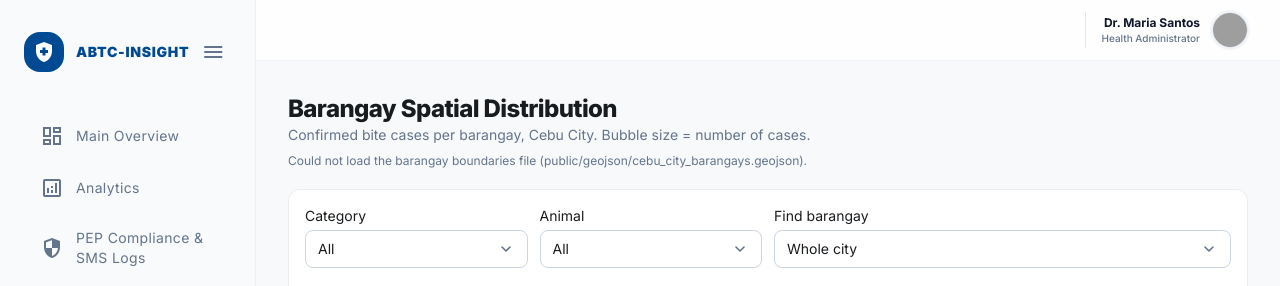
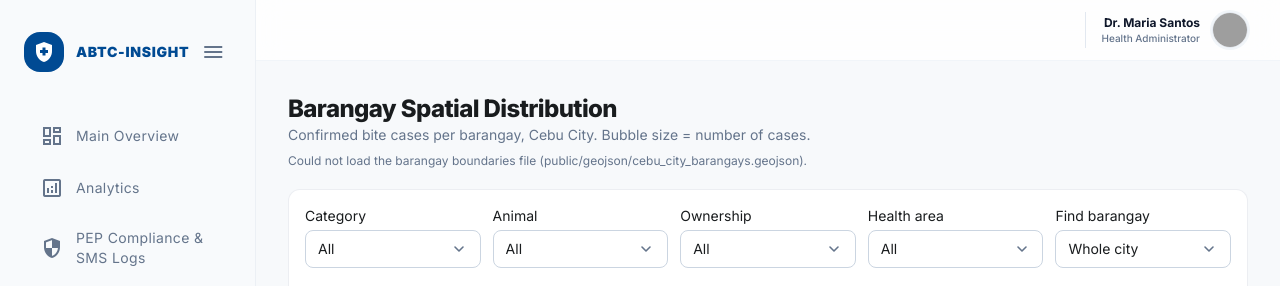
Before and after one commit to Walkee23/abtc-insight_MainProject, a Laravel app: template resources/views/admin/gis_map.blade.php in a window 1280 px wide. Shown: the top 286 px of the page. Run offline with Laravel 12, Linux system fonts and the light colour scheme; the template is opened without the code that fills it, so the values that code supplies are empty; parts of the project's set-up code (start-up, migrations or seed data) failed here and were passed over; some libraries are stand-ins or nearby versions; grey boxes are pictures that could not be loaded.

Commit message:
Add GIS ownership and area filters
Adds ownership and health-area filters, health-area map styling and legend, and a barangay detail card with ownership totals.

```diff
--- a/resources/views/admin/gis_map.blade.php
+++ b/resources/views/admin/gis_map.blade.php
@@ -142,7 +142,7 @@
             <!-- Filters -->
             <form id="filters" class="bg-white rounded-xl border border-outline-variant/30 p-4 text-sm" onsubmit="return false">
                 <input type="hidden" name="from"><input type="hidden" name="to">
-                <div class="grid gap-3 grid-cols-2 md:grid-cols-4 items-end">
+                <div class="grid gap-3 grid-cols-2 md:grid-cols-5 items-end">
                     <label class="block">Category
                         <select name="category" class="mt-1 w-full rounded-lg border-slate-300 text-sm">
                             <option value="">All</option><option>I</option><option>II</option><option>III</option>
@@ -151,7 +151,18 @@
                         <select name="animal" class="mt-1 w-full rounded-lg border-slate-300 text-sm">
                             <option value="">All</option><option value="dog">Dogs</option><option value="cat">Cats</option><option value="others">Others</option>
                         </select></label>
-                    <label class="block md:col-span-2">Find barangay
+                        <label class="block">Ownership
+                            <select name="ownership" class="mt-1 w-full rounded-lg border-slate-300 text-sm">
+                                <option value="">All</option><option value="pet">Pet</option><option value="stray">Stray</option>
+                            </select></label>
+                        <label class="block">Health area
+                            <select name="health_area" id="healthArea" class="mt-1 w-full rounded-lg border-slate-300 text-sm">
+                                <option value="">All</option>
+                                <option value="central">Central</option><option value="east">East</option>
+                                <option value="north">North</option><option value="south">South</option>
+                                <option value="west">West</option>
+                            </select></label>
+                    <label class="block">Find barangay
                         <select id="brgySelect" class="mt-1 w-full rounded-lg border-slate-300 text-sm"><option value="">Whole city</option></select></label>
                 </div>
 
@@ -194,16 +205,48 @@
                 <div class="bg-white rounded-xl border border-outline-variant/30 p-4"><p class="text-xs uppercase text-slate-500">Category III</p><p id="sCat3" class="text-2xl font-extrabold text-red-700">0</p></div>
             </div>
 
+            <div id="areaLegend" class="hidden flex flex-wrap items-center gap-4 text-xs text-slate-600">
+                <span class="font-semibold">Health areas:</span>
+                <span class="flex items-center gap-1"><i class="inline-block w-3 h-3 rounded-sm" style="background:#3b82f6;opacity:.4"></i>Central</span>
+                <span class="flex items-center gap-1"><i class="inline-block w-3 h-3 rounded-sm" style="background:#ef4444;opacity:.4"></i>East</span>
+                <span class="flex items-center gap-1"><i class="inline-block w-3 h-3 rounded-sm" style="background:#eab308;opacity:.4"></i>North</span>
+                <span class="flex items-center gap-1"><i class="inline-block w-3 h-3 rounded-sm" style="background:#a855f7;opacity:.4"></i>South</span>
+                <span class="flex items-center gap-1"><i class="inline-block w-3 h-3 rounded-sm" style="background:#f97316;opacity:.4"></i>West</span>
+            </div>
+
             <div id="unmapped" class="hidden rounded-lg bg-amber-50 border border-amber-200 text-amber-900 px-4 py-3 text-sm"></div>
 
             <div class="grid lg:grid-cols-[1fr_300px] gap-5">
                 <div class="bg-surface-container-lowest rounded-xl shadow-lg border border-outline-variant/10 p-4">
                     <div id="gisMap" class="w-full h-[640px] rounded-lg z-10 border border-outline-variant/20"></div>
                 </div>
-                <div class="bg-white rounded-xl border border-outline-variant/30 p-4 h-fit">
-                    <h3 class="font-bold mb-2">Top barangays</h3>
-                    <ol id="topList" class="text-sm space-y-1"></ol>
-                </div>
+                       <div class="flex flex-col gap-5">
+
+                            <!-- Top barangays (stays on top) -->
+                            <div class="bg-white rounded-xl border border-outline-variant/30 p-4 h-fit">
+                                <h3 class="font-bold mb-2">Top barangays</h3>
+                                <ol id="topList" class="text-sm space-y-1"></ol>
+                            </div>
+
+                            <!-- NEW: detail card, bottom right (hidden until a barangay is clicked) -->
+                            <div id="brgyDetail" class="hidden bg-white rounded-xl border border-outline-variant/30 p-4 h-fit">
+                                <div class="flex items-start justify-between gap-2">
+                                    <div>
+                                        <h3 id="bdName" class="font-bold">Barangay</h3>
+                                        <p id="bdArea" class="text-xs text-slate-500"></p>
+                                    </div>
+                                    <button type="button" id="bdClose" class="text-slate-400 hover:text-slate-700 text-lg leading-none" aria-label="Close">&times;</button>
+                                </div>
+                                <p class="mt-3 text-xs uppercase text-slate-500">Total cases</p>
+                                <p id="bdTotal" class="text-2xl font-extrabold text-primary">0</p>
+                                <p class="mt-3 text-xs uppercase text-slate-500">Incidents by animal ownership</p>
+                                <div class="mt-1 grid grid-cols-2 gap-2">
+                                    <div class="rounded-lg bg-slate-50 p-2"><p class="text-xs text-slate-500">Pets</p><p id="bdPet" class="text-xl font-bold">0</p></div>
+                                    <div class="rounded-lg bg-slate-50 p-2"><p class="text-xs text-slate-500">Strays</p><p id="bdStray" class="text-xl font-bold">0</p></div>
+                                </div>
+                            </div>
+
+                        </div>
             </div>
         </div>
     </div>
@@ -226,7 +269,11 @@
         L.tileLayer('https://{s}.tile.openstreetmap.org/{z}/{x}/{y}.png', { attribution: '© OpenStreetMap contributors' }).addTo(map);
         const bubbles = L.layerGroup().addTo(map);
         const layers = {};   // normalized name -> { name, layer }
-        let timer, lastAgg = {};
+        let timer, lastAgg = {}, selectedKey = null;
+        const BUBBLE_RADIUS = 8;
+        const AREA_KEY = { central: 'CENTRAL HEALTH AREA', east: 'EAST HEALTH AREA', north: 'NORTH HEALTH AREA', south: 'SOUTH HEALTH AREA', west: 'WEST HEALTH AREA' };
+        const areaByKey = {};
+        Object.entries(window.HEALTH_AREAS || {}).forEach(([name, a]) => a.barangays.forEach(b => { areaByKey[norm(b)] = { name, color: a.color }; }));
 
         const legend = L.control({ position: 'bottomright' });
         legend.onAdd = () => { const d = L.DomUtil.create('div', 'bg-white/90 rounded-lg shadow p-3 text-xs'); d.id = 'legend'; return d; };
@@ -235,7 +282,11 @@
         fetch(GEO_URL).then(r => r.json()).then(geo => {
             L.geoJSON(geo, {
                 style: { color: '#0b61bb', weight: 1, fillOpacity: 0.03 },
-                onEachFeature: (f, layer) => { const n = f.properties.BGY_NAME || 'Unknown'; layers[norm(n)] = { name: n, layer }; }
+                onEachFeature: (f, layer) => {
+                    const n = f.properties.BGY_NAME || 'Unknown';
+                    layers[norm(n)] = { name: n, layer };
+                    layer.on('click', () => showBarangay(norm(n)));
+                }
             }).addTo(map);
             Object.values(layers).map(l => l.name).sort().forEach(n => $('brgySelect').add(new Option(n, norm(n))));
             load();
@@ -257,7 +308,21 @@
         function popup(name, a) {
             if (!a) return '<b>' + esc(name) + '</b><br>No cases for the current filters.';
             const list = o => Object.entries(o).sort((x, y) => y[1] - x[1]).map(([k, v]) => esc(k) + ': ' + v).join('<br>');
-            return '<b>' + esc(name) + '</b><br>Cases: <b>' + a.total + '</b><hr class="my-1">Category<br>' + list(a.cat) + '<hr class="my-1">Animal<br>' + list(a.animal);
+            return '<b>' + esc(name) + '</b><br>Cases: <b>' + a.total + '</b><hr class="my-1">Category<br>' + list(a.cat) + '<hr class="my-1">Animal<br>' + list(a.animal) + '<hr class="my-1">Ownership<br>' + list(a.own);
+        }
+
+        function showBarangay(key) {
+            const l = layers[key]; if (!l) return;
+            selectedKey = key;
+            const a = lastAgg[key], own = a ? a.own : {};
+            const count = re => Object.entries(own).filter(([k]) => re.test(k)).reduce((s, [, v]) => s + v, 0);
+            const area = areaByKey[key];
+            $('bdName').textContent  = l.name;
+            $('bdArea').textContent  = area ? area.name : '';
+            $('bdTotal').textContent = a ? a.total : 0;
+            $('bdPet').textContent   = count(/^pet/i);
+            $('bdStray').textContent = count(/^stray/i);
+            $('brgyDetail').classList.remove('hidden');
         }
 
         function focusBrgy(key) {
@@ -271,8 +336,9 @@
             rows.forEach(r => {
                 const k = norm(r.barangay), n = +r.n;
                 if (!layers[k]) { unmapped[r.barangay] = (unmapped[r.barangay] || 0) + n; return; }
-                const a = agg[k] || (agg[k] = { total: 0, cat: {}, animal: {} });
+                const a = agg[k] || (agg[k] = { total: 0, cat: {}, animal: {}, own: {} });
                 a.total += n;
+                a.own[r.ownership] = (a.own[r.ownership] || 0) + n;
                 a.cat[r.category] = (a.cat[r.category] || 0) + n;
                 a.animal[r.animal] = (a.animal[r.animal] || 0) + n;
             });
@@ -282,16 +348,24 @@
             const tier = n => { const q = n / max; return q > 0.75 ? 3 : q > 0.5 ? 2 : q > 0.25 ? 1 : 0; };
             bubbles.clearLayers();
 
+            const sel = $('healthArea').value;
+            $('areaLegend').classList.toggle('hidden', !sel);
+
             Object.entries(layers).forEach(([k, { name, layer }]) => {
                 const a = agg[k];
-                layer.setStyle(a ? { fillColor: COLORS[tier(a.total)], fillOpacity: 0.2 } : { fillOpacity: 0.03 });
+                const ar = areaByKey[k];
+                const inArea = sel && ar && ar.name === AREA_KEY[sel];
+                layer.setStyle(inArea ? { fillColor: ar.color, fillOpacity: 0.3 }
+                            : a ? { fillColor: COLORS[tier(a.total)], fillOpacity: 0.2 } : { fillOpacity: 0.03 });
                 layer.bindPopup(popup(name, a));
                 if (!a) return;
                 L.circleMarker(layer.getBounds().getCenter(), {
-                    radius: 6 + 26 * Math.sqrt(a.total / max),   // area grows with case count
+                    radius: BUBBLE_RADIUS,
                     fillColor: COLORS[tier(a.total)], color: '#7f1d1d', weight: 1, fillOpacity: 0.65
-                }).addTo(bubbles).bindTooltip(esc(name) + ': ' + a.total).bindPopup(popup(name, a));
-            });
+                    }).addTo(bubbles).bindTooltip(esc(name) + ': ' + a.total).bindPopup(popup(name, a))
+                    .on('click', () => showBarangay(k));
+                    });
+                    if (selectedKey) showBarangay(selectedKey);
 
             // Summary cards
             const sorted = Object.entries(agg).sort((x, y) => y[1].total - x[1].total);
@@ -315,7 +389,7 @@
                 '<div class="flex items-center gap-2 mt-1"><span style="background:' + COLORS[i] + '" class="inline-block w-3 h-3 rounded-full"></span>' + (i ? step([0.25, 0.5, 0.75][i - 1]) + 1 : 1) + ' - ' + step(f) + '</div>').join('');
         }
 
-        $('topList').addEventListener('click', e => { const b = e.target.closest('button[data-k]'); if (b) focusBrgy(b.dataset.k); });
+        $('bdClose').addEventListener('click', () => { selectedKey = null; $('brgyDetail').classList.add('hidden'); });
         $('brgySelect').addEventListener('change', e => e.target.value ? focusBrgy(e.target.value) : map.setView([10.3157, 123.8854], 12));
         // ---- Period filter: Daily / Weekly / Monthly / Yearly turn into a from-to date range ----
         let period = 'all';
```
Also changed, not shown: app/Http/Controllers/GisMapController.php (+16 -3 lines).
